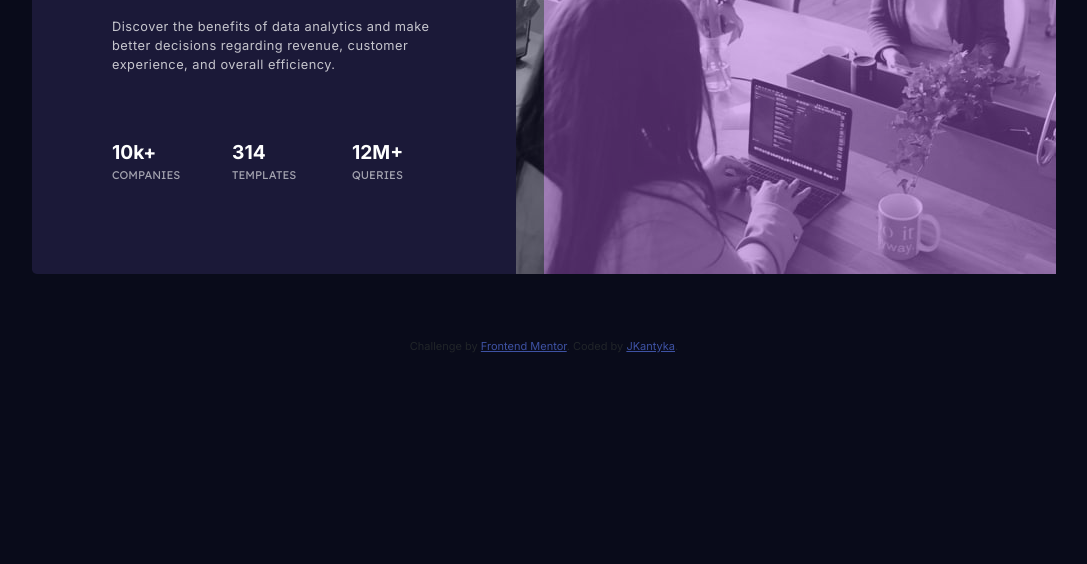
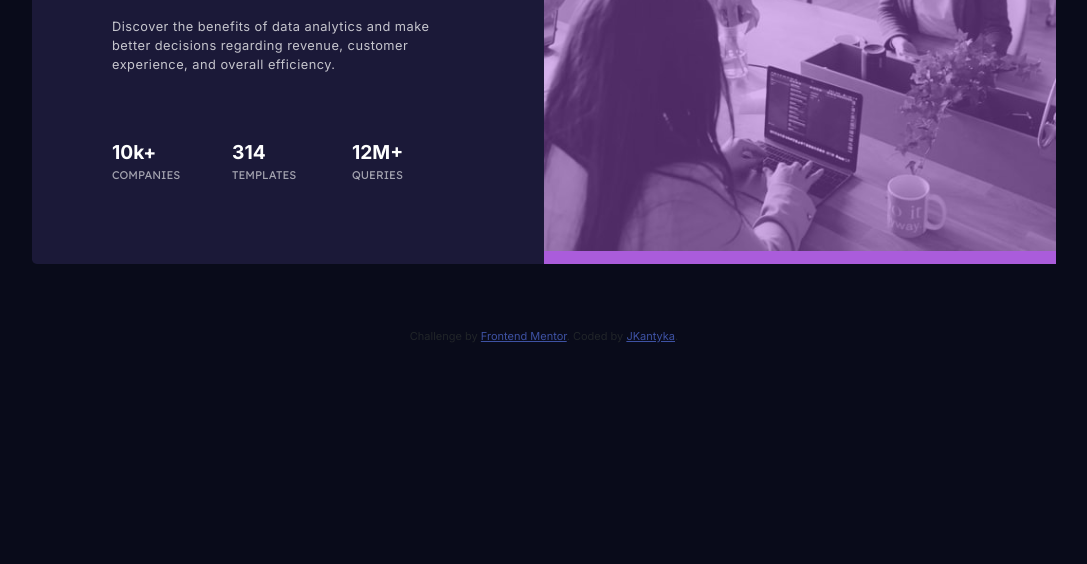
Before and after one commit to justynakantyka/stats-preview-card-component, a plain HTML site: page index.html in a window 1280 px wide. Shown: the part 236-800 px from the top of the page, without its empty margins (96-1183 px from the left). Drawn offline with nearby package versions, Linux system fonts and the light colour scheme.

Commit message:
Change image styles

```diff
--- a/css/styles.css
+++ b/css/styles.css
@@ -60,6 +60,8 @@ p {
 .header-img {
   opacity: 0.55;
   float: right;
+  max-width:100%;
+  object-fit: contain;
 }
 
 .attribution {
```
